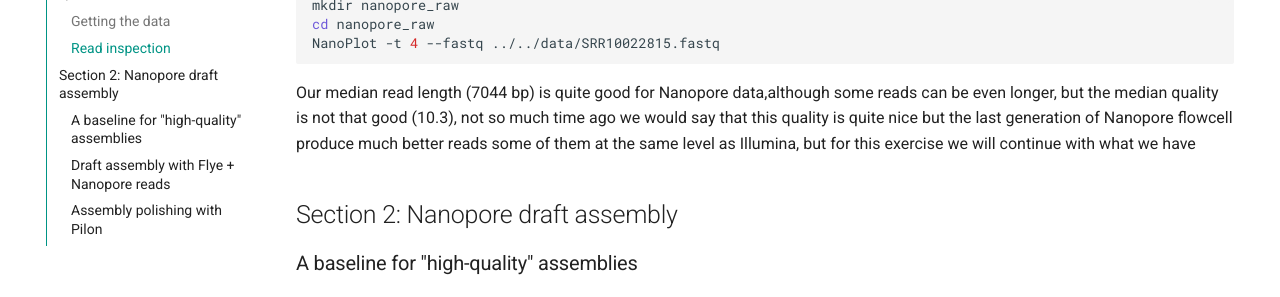
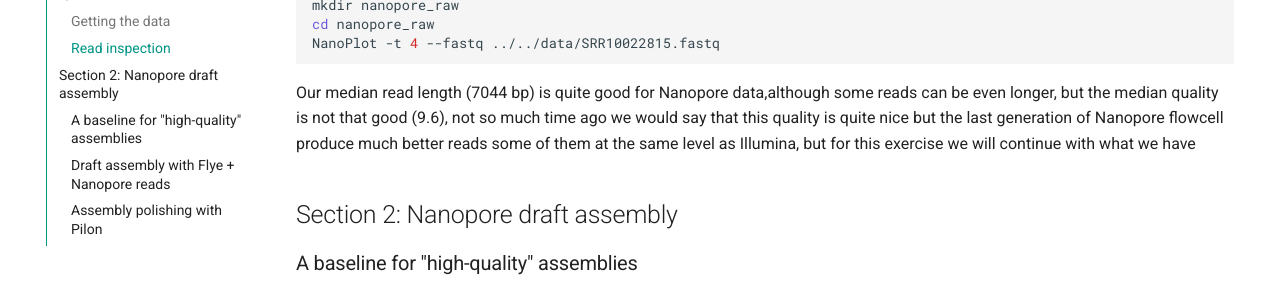
Before and after one commit to EAEOMICS/Hybrid-genome-assembly-practice, an MkDocs documentation site: the page built from docs/index.md, in a window 1280 px wide and 900 px high, scrolled down 4331 px. Shown: the part 177-474 px from the top of the window. Built offline with MkDocs 1.6.1 and Material for MkDocs 9.7.7, drawn with Linux system fonts in a browser that asks for light colours; emoji names are drawn with the system emoji font; some of the changed text lies outside the part shown.

Commit message:
dhfoaweh

````diff
--- a/docs/index.md
+++ b/docs/index.md
@@ -116,7 +116,7 @@
 NanoPlot -t 4 --fastq ../../data/SRR10022815.fastq
 ```
 
-Our median read length (7044 bp) is quite good for Nanopore data,although some reads can be even longer, but the median quality is not that good (10.3), not so much time ago we would say that this quality is quite nice but the last generation of Nanopore flowcell produce much better reads some of them at the same level as Illumina, but for this exercise we will continue with what we have
+Our median read length (7044 bp) is quite good for Nanopore data,although some reads can be even longer, but the median quality is not that good (9.6), not so much time ago we would say that this quality is quite nice but the last generation of Nanopore flowcell produce much better reads some of them at the same level as Illumina, but for this exercise we will continue with what we have
 
 ## Section 2: Nanopore draft assembly
 
@@ -282,10 +282,18 @@
 #return to the assembly_qc directory
 
 mkdir busco_pilon
-cd busco_pilon
-busco -i ../../assemblies/pilon_assembly/pilon_assembly.fasta -l vibrionales -o ./ --augustus --mode genome
+busco -i ../assemblies/pilon_assembly/pilon_assembly.fasta -l vibrionales -o ./ --augustus --mode genome -f
 cd ../
 mkdir quast_pilon
 cd quast_pilon
 quast ../../assemblies/pilon_assembly/pilon_assembly.fasta -r ../../data/VP_reference_genome.fasta
 ```
+
+
+<img src="assets/Busco_pilon.png">
+<img src="assets/quast_pilon.png">
+
+<details>
+<summary>Question 5(click to reveal)</summary>
+What do you think about the results? Do you see any improvements?
+</details>
````
Also changed, not shown: other parts of docs/index.md (+2 -2 lines), docs/assets/Busco_pilon.png (added), docs/assets/quast_pilon.png (added).
